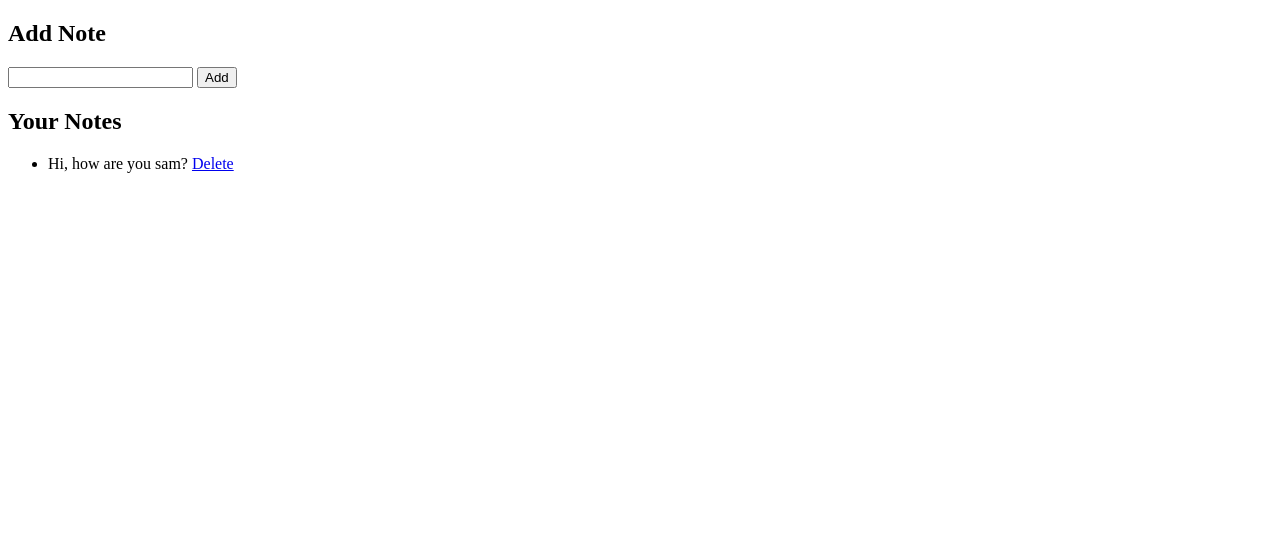
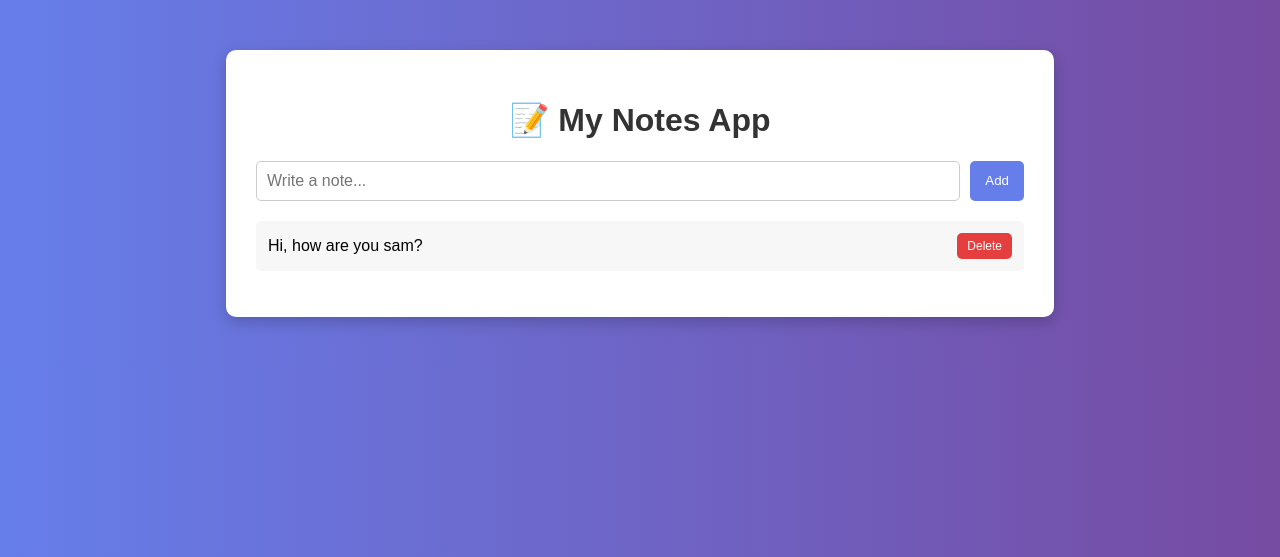
Before and after one commit to anuj463/Cloud_Project, a Flask app: page / in a window 1280 px wide. Shown: the top 557 px of the page. Run offline with Flask 3, Linux system fonts and the light colour scheme; data comes from the database, SQL or seed files in the repository.

Commit message:
Enhance styling and structure of index.html

```diff
--- a/templates/index.html
+++ b/templates/index.html
@@ -2,26 +2,108 @@
 <html>
 <head>
     <title>Notes App</title>
+    <style>
+        body {
+            font-family: Arial, sans-serif;
+            background: linear-gradient(to right, #667eea, #764ba2);
+            margin: 0;
+            padding: 0;
+        }
+
+        .container {
+            width: 60%;
+            margin: 50px auto;
+            background: white;
+            padding: 30px;
+            border-radius: 10px;
+            box-shadow: 0px 5px 15px rgba(0,0,0,0.2);
+        }
+
+        h1 {
+            text-align: center;
+            color: #333;
+        }
+
+        form {
+            display: flex;
+            margin-bottom: 20px;
+        }
+
+        input[type="text"] {
+            flex: 1;
+            padding: 10px;
+            border: 1px solid #ccc;
+            border-radius: 5px;
+            font-size: 16px;
+        }
+
+        button {
+            padding: 10px 15px;
+            border: none;
+            background: #667eea;
+            color: white;
+            border-radius: 5px;
+            margin-left: 10px;
+            cursor: pointer;
+        }
+
+        button:hover {
+            background: #5a67d8;
+        }
+
+        ul {
+            list-style: none;
+            padding: 0;
+        }
+
+        li {
+            background: #f7f7f7;
+            margin-bottom: 10px;
+            padding: 12px;
+            border-radius: 5px;
+            display: flex;
+            justify-content: space-between;
+            align-items: center;
+        }
+
+        .delete-btn {
+            background: #e53e3e;
+            padding: 6px 10px;
+            font-size: 12px;
+        }
+
+        .delete-btn:hover {
+            background: #c53030;
+        }
+
+        .note-text {
+            flex: 1;
+        }
+    </style>
 </head>
+
 <body>
 
-<h2>Add Note</h2>
+<div class="container">
+    <h1>📝 My Notes App</h1>
 
     <form method="POST">
-    <input type="text" name="note" required>
+        <input type="text" name="note" placeholder="Write a note..." required>
         <button type="submit">Add</button>
     </form>
-
-<h2>Your Notes</h2>
 
     <ul>
         {% for note in notes %}
         <li>
-            {{ note[1] }}
-            <a href="/delete/{{ note[0] }}">Delete</a>
+            <span class="note-text">{{ note[1] }}</span>
+            <a href="/delete/{{ note[0] }}">
+                <button class="delete-btn">Delete</button>
+            </a>
         </li>
         {% endfor %}
     </ul>
 
+</div>
+
 </body>
 </html>
```
Lines whose indentation alone changed are shown as unchanged.
